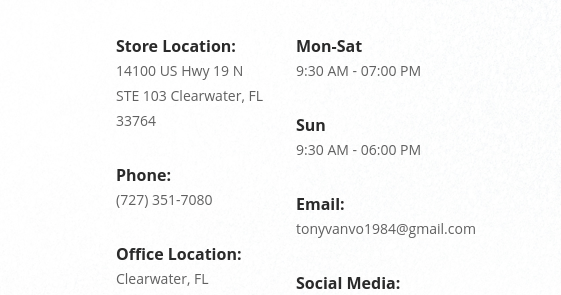
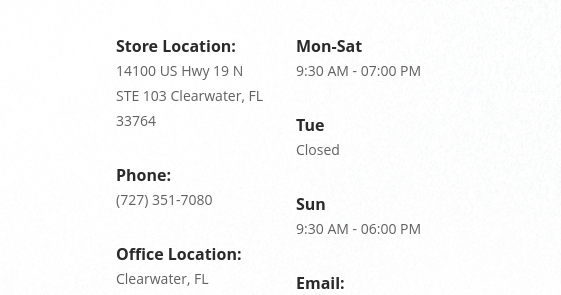
Before and after one commit to pthaithach/a-tnails, a plain HTML site: page index.html in a window 1280 px wide. Shown: the part 4737-5032 px from the top of the page, 719-1280 px from the left. Drawn offline with Linux system fonts and the light colour scheme.

Commit message:
asdasdas

```diff
--- a/index.html
+++ b/index.html
@@ -947,6 +947,7 @@
                         <div class="col-6">
                             <ul>
                                 <li>Mon-Sat<br><span>9:30 AM - 07:00 PM</span></li>
+                                <li>Tue<br><span>Closed</span></li>
                                 <li>Sun<br><span>9:30 AM - 06:00 PM</span></li>
                                 <li>Email:<br><span>tonyvanvo1984@gmail.com</span></li>
                                 <li>Social Media:<br><span><a target="_blank" href="https://www.facebook.com/ATNailsSpaClearwater/">Facebook</a>, <a target="_blank" href="https://www.instagram.com/at_nails_spa/">Instagram</a>, <a target="_blank" href="https://goo.gl/maps/6m7ZqxtBnLxm3EWy8">Google</a></span></li>
```
